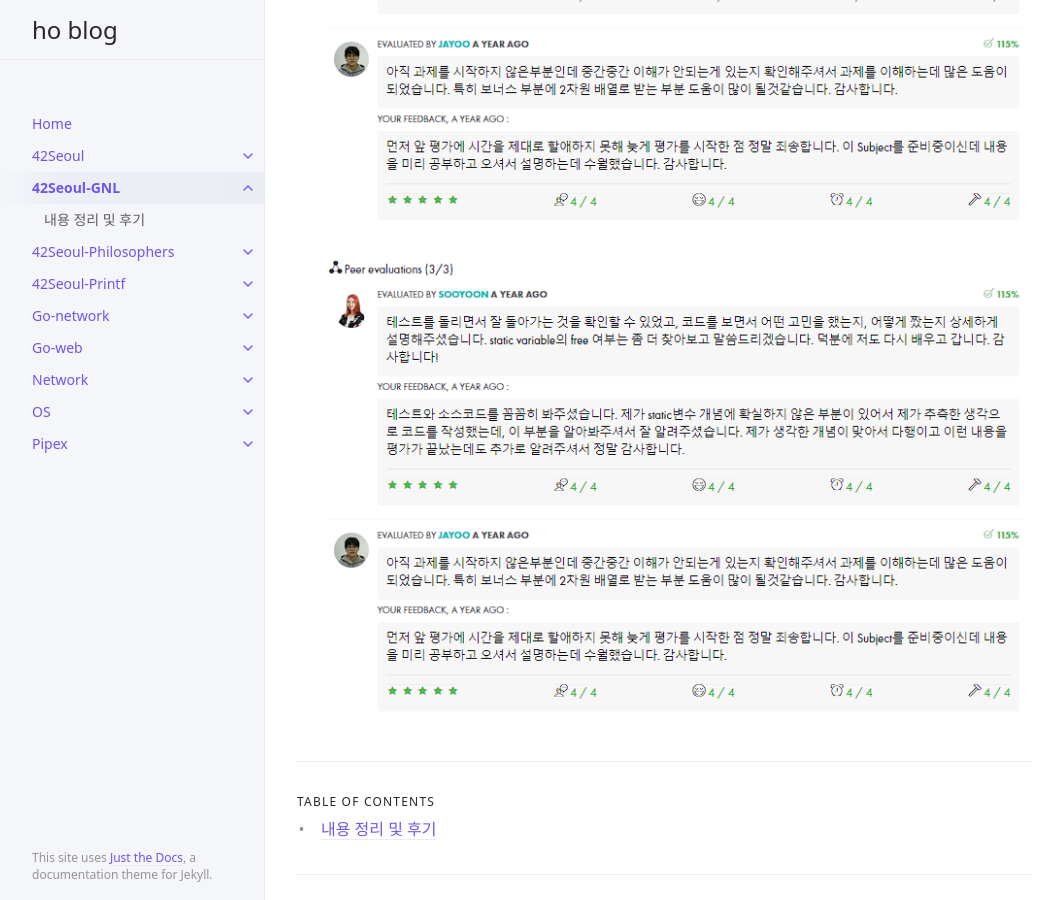
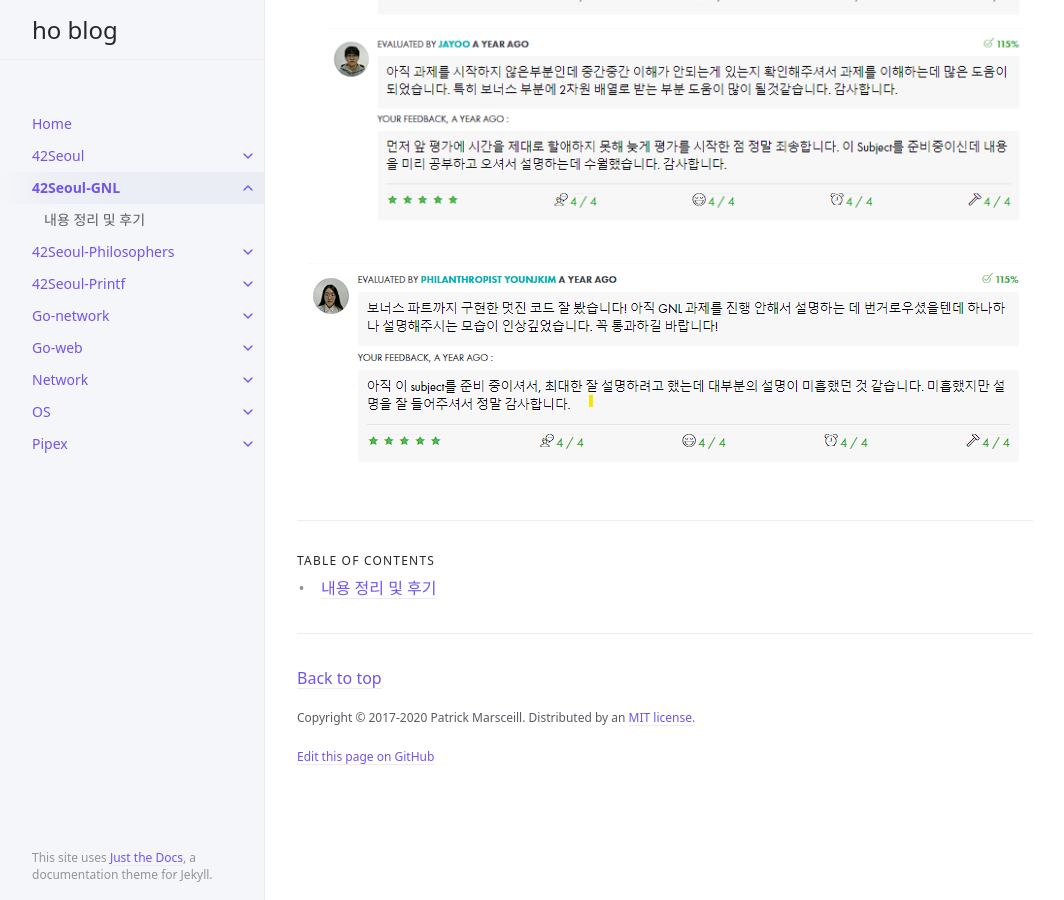
Before and after one commit to hotkimho/prev-hotkimho.github.io, a Jekyll site: the page built from docs/42Seoul_GNL/gnl.md, in a window 1280 px wide and 900 px high, scrolled down 1918 px. Shown: the whole window, without its empty margins (107-1171 px from the left). Built offline with Jekyll 4.4.1, drawn with Linux system fonts in a browser that asks for light colours.

Commit message:
Modify image name

```diff
--- a/docs/42Seoul_GNL/gnl.md
+++ b/docs/42Seoul_GNL/gnl.md
@@ -52,4 +52,4 @@ GNL은 어떤 `파일(file descriptor)`을 읽을 때 `버퍼의 크기`를 직
 # 7. 평가
 ![img.png](/docs/42Seoul_GNL/images/gnl_eval_1.png)
 
-![img.png](/docs/42Seoul_GNL/images/gnl_eval_1.png)
+![img.png](/docs/42Seoul_GNL/images/gnl_eval_2.png)
```
